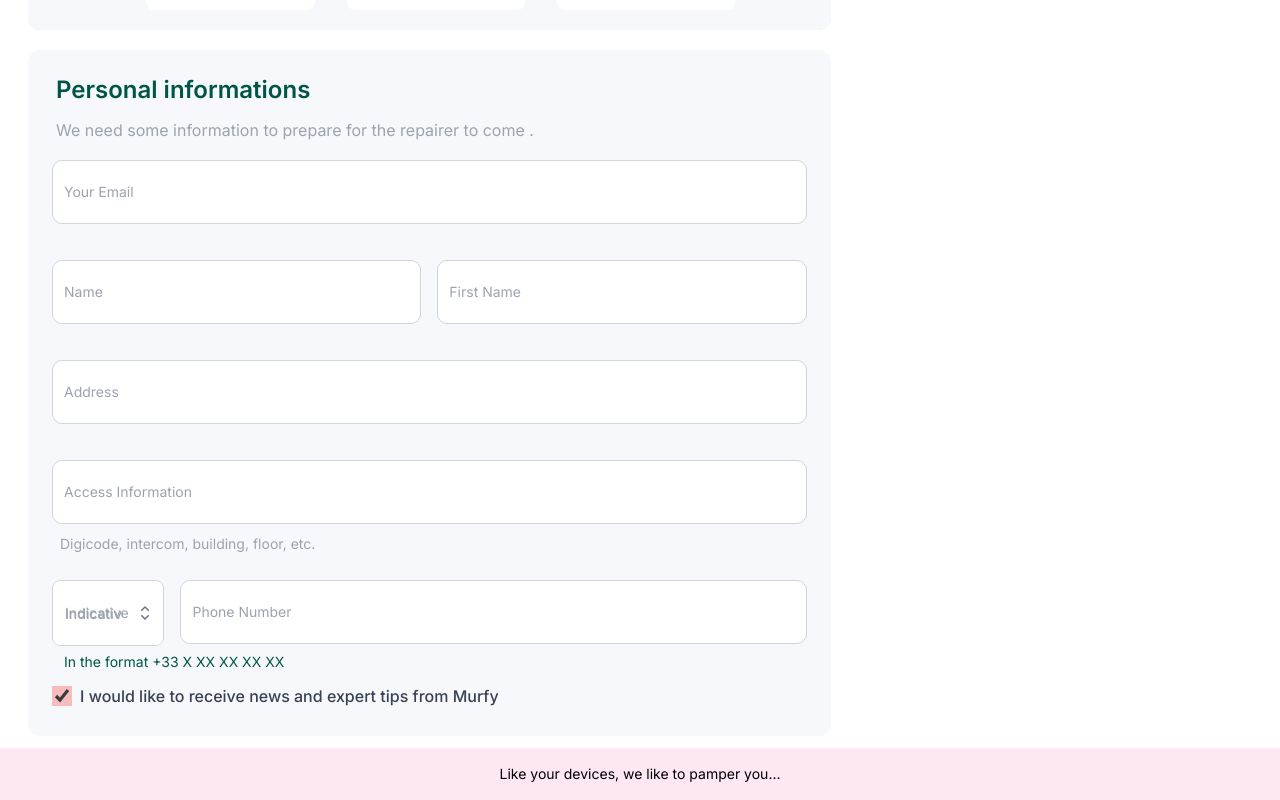
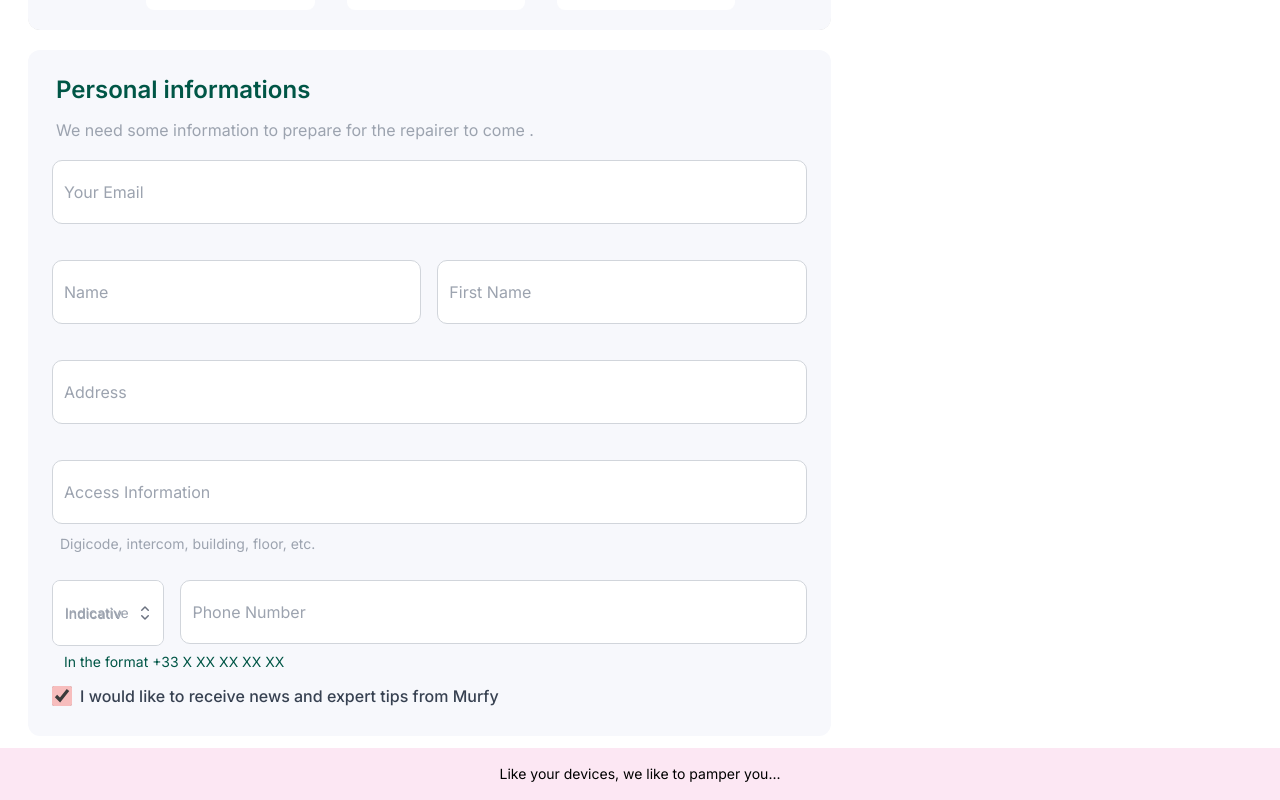
Before and after one commit to Taz-war/Murfy_clone_task, a Next.js app: page / in a window 1280 px wide. Shown: the part 1561-2361 px from the top of the page. Built offline with nearby package versions, Linux system fonts and the light colour scheme.

Commit message:
chore:trying to fix input animation

```diff
--- a/components/atoms/CustomInput.tsx
+++ b/components/atoms/CustomInput.tsx
@@ -1,15 +1,15 @@
-"use client"
-import React, { useState } from 'react'
-import "@/components/atoms/customCss.css"
+"use client";
+import React, { useState } from "react";
+import "@/components/atoms/customCss.css";
 
 interface CustomInputProps {
   label: string; // Expecting a label prop of type string
 }
 
-const CustomInput: React.FC<CustomInputProps> = ({label}) => {
-    const [query, setQuery] = useState<string>('');
+const CustomInput: React.FC<CustomInputProps> = ({ label }) => {
+  const [query, setQuery] = useState<string>("");
   const [isFocused, setIsFocused] = useState<boolean>(false);
-    console.log(label)
+  console.log(label);
   const handleFocus = () => {
     setIsFocused(true);
   };
@@ -20,13 +20,27 @@ const CustomInput: React.FC<CustomInputProps> = ({label}) => {
   return (
     <>
       <div className="relative float-label-input m-0">
-              <input type="text" onFocus={handleFocus} onBlur={handleBlur} id="name" placeholder=" " className=" m-0 w-full border bg-white hover:border-gray-100 text-left h-16 text-gray-800 text-lg font-medium px-3 py-3 rounded-[10px] hover:shadow-md focus:outline-none focus:shadow-outline  border-gray-300  block appearance-none leading-normal focus:border-[#005646]" />
-              <label htmlFor="name" className={`absolute left-3 transition-all duration-200 ease-in-out text-sm pointer-events-none ${isFocused || query ? 'top-4 text-gray-400 text-sm left-1' : 'top-1/2 -translate-y-1/2 text-gray-400'}`}>{label}</label>
+        <input
+          type="text"
+          onFocus={handleFocus}
+          onBlur={handleBlur}
+          id="name"
+          placeholder=" "
+          className="ml-0 w-full border bg-white hover:border-gray-100 text-left h-16 text-gray-800 text-lg font-medium px-3 py-3 rounded-[10px] hover:shadow-md focus:outline-none focus:shadow-outline  border-gray-300  block appearance-none leading-normal focus:border-[#005646]"
+        />
+        <label
+          htmlFor="name"
+          className={`absolute transition-all duration-200 ease-in-out pointer-events-none ${
+            isFocused || query
+              ? "top-4 text-gray-400 left-1 text-sm  -translate-y-1/3 text-md"
+              : "top-1/2 -translate-y-1/2 left-3  text-md text-gray-400"
+          }`}
+        >
+          {label}
+        </label>
       </div>
+    </>
+  );
+};
 
-      </>
-
-  )
-}
-
-export default CustomInput
+export default CustomInput;
--- a/components/steps/step4/Step4.tsx
+++ b/components/steps/step4/Step4.tsx
@@ -33,7 +33,7 @@ const Step4 = () => {
         <div className=" col-span-12">
           <CustomInput label="Address" />
         </div>
-        <div className=" col-span-12">
+        <div className="col-span-12">
           <CustomInput label="Access Information" />
           <p className="text-gray-400 ml-2 text-sm">
             Digicode, intercom, building, floor, etc.
```
Lines whose indentation alone changed are shown as unchanged.
